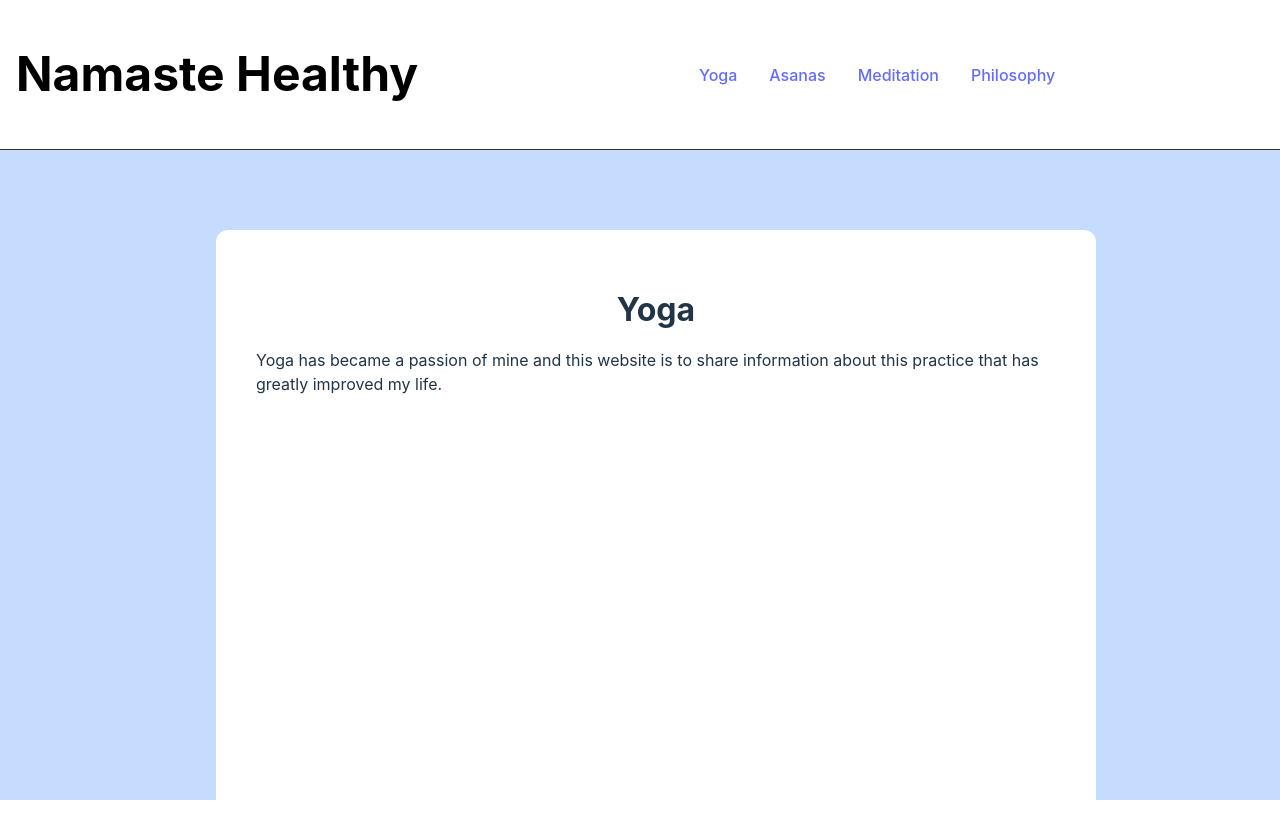
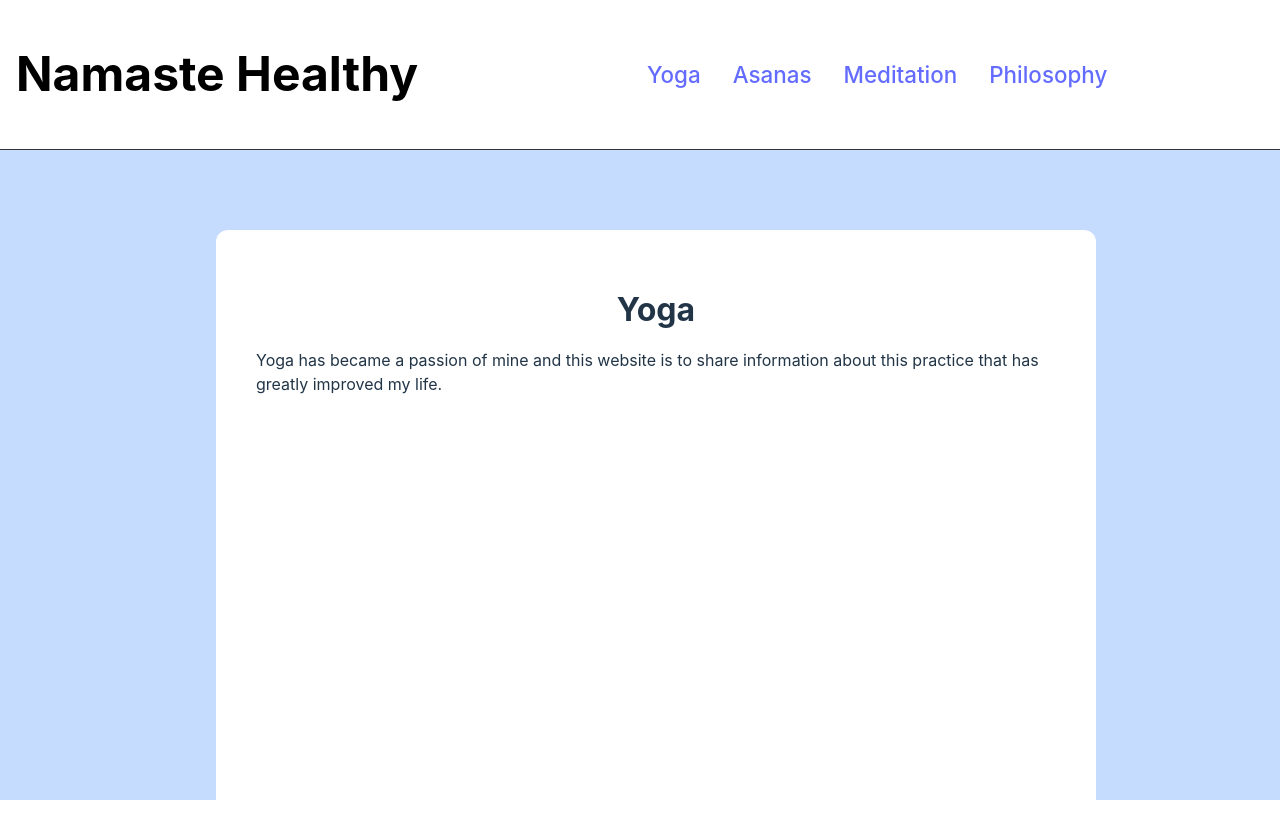
Before and after one commit to lawjonathan17/namaste-healthy, a React (Vite) app in the folder namaste-fe/: page / in a window 1280 px wide. Shown: the top 838 px of the page. Built offline with nearby package versions, Linux system fonts and the light colour scheme.

Commit message:
Update nav bar text size

```diff
--- a/namaste-fe/src/App.css
+++ b/namaste-fe/src/App.css
@@ -13,9 +13,6 @@ body {
 
 
 .nav-bar {
-  /* text-align: center; */
-  /* margin: auto; */
-  /* width: 800px; */
   position: sticky;
   /* safari */
   position: -webkit-sticky;
@@ -36,6 +33,7 @@ body {
 
 .menu-ul {
   list-style-type: none;
+  font-size: 1.4em;
 }
 
 .menu-li {
```
